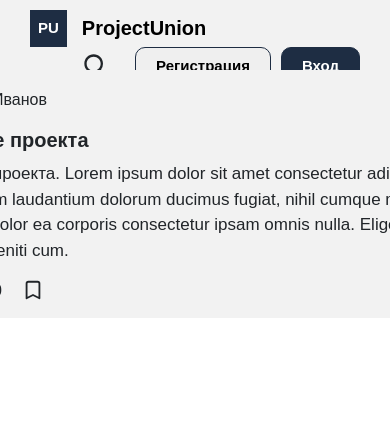
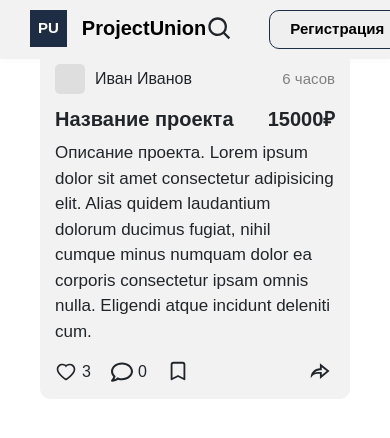
Before and after one commit to NovaLinea/project-frontend, a React (Create React App) app: page / in a window 390 px wide. Shown: the top 438 px of the page. Built offline with nearby package versions, Linux system fonts and the light colour scheme.

Commit message:
Finish add adaptation on projects and profile

```diff
--- a/src/components/AppRoute.jsx
+++ b/src/components/AppRoute.jsx
@@ -27,9 +27,9 @@ const AppRoute = () => {
 
             <Container fluid className='content'>
                 <Row>
-                    <Col md={2}><Sidebar/></Col>
+                    <Col md={3}><Sidebar/></Col>
 
-                    <Col md={10}>
+                    <Col lg={9} xl={8}>
                         {store.isAuth
                             ?
                             <Routes>
--- a/src/components/Header.jsx
+++ b/src/components/Header.jsx
@@ -2,18 +2,15 @@ import React, { useContext, useState } from 'react'
 import { Link, useNavigate } from 'react-router-dom';
 import '../styles/Header.css';
 import { Context } from "../index";
-import { AiOutlinePlus, AiOutlineBell, AiOutlineTeam } from "react-icons/ai"
-import { MdAttachMoney } from "react-icons/md"
+import { AiOutlineBell } from "react-icons/ai"
 import { BiDonateHeart, BiExit, BiSearch } from "react-icons/bi"
 import { CgProfile } from "react-icons/cg"
 import { FiSettings } from "react-icons/fi"
 import Modal from '../components/UI/modal/Modal'
 import Button from "./UI/button/Button"
-import Input from "./UI/input/Input"
 import SignUp from "../components/SignUp"
 import SignIn from "../components/SignIn"
 import { Dropdown } from 'react-bootstrap';
-import { Container, Row, Col } from "react-bootstrap";
 
 
 const Header = () => {
@@ -47,44 +44,15 @@ const Header = () => {
     }
 
     return (
-        <Container fluid align-self-center className='header'>
-            <Row>
-                <Col md={3} className="header__left">
+        <div className='header'>
+            <div className="header__left">
                 <Link to='/' className='logo__link'>
                     <div className="logo">PU</div>
                     <b className='name'>ProjectUnion</b>
                 </Link>
-                </Col>
+            </div>
 
-                <Col md={6} className="header__middle">
-                    <Input placeholder='Поиск...'/>
-
-                    {store.isAuth &&
-                        <Dropdown className='dropdown'>
-                            <Dropdown.Toggle variant="outline-dark" className='dropdown__btn'>
-                                <AiOutlinePlus className='icon'/>
-                                <span>Создать</span>
-                            </Dropdown.Toggle>
-
-                            <Dropdown.Menu variant="light" className='actions'>
-                                <Dropdown.Item className='action-item'>
-                                    <MdAttachMoney className='action-item__icon'/>
-                                    На продажу
-                                </Dropdown.Item>
-                                <Dropdown.Item className='action-item'>
-                                    <BiDonateHeart className='action-item__icon'/>
-                                    Сбор донатов
-                                </Dropdown.Item>
-                                <Dropdown.Item className='action-item'>
-                                    <AiOutlineTeam className='action-item__icon'/>
-                                    Набор команды
-                                </Dropdown.Item>
-                            </Dropdown.Menu>
-                        </Dropdown>
-                    }
-                </Col>
-
-                <Col md={3} className="header__right">
+            <div className="header__right">
                 {!store.isAuth
                     ?
                     <>
@@ -94,7 +62,6 @@ const Header = () => {
                     </>
                     :
                     <>
-                            <AiOutlinePlus className='add'/>
                         <BiSearch className='search'/>
                         <AiOutlineBell onClick={() => setShowNotifies(!showNotifies)} className='notifications'/>
 
@@ -133,8 +100,7 @@ const Header = () => {
                         </Dropdown>
                     </>
                 }
-                </Col>
-            </Row>
+            </div>
 
             <Modal title='Регистрация' visible={modalSignUp} setVisible={setModalSignUp}>
                 <SignUp action={signUp}/>
@@ -143,7 +109,7 @@ const Header = () => {
             <Modal title='Вход' visible={modalSignIn} setVisible={setModalSignIn}>
                 <SignIn action={signIn}/>
             </Modal>
-        </Container>
+        </div>
     );
 };
 
--- a/src/components/Sidebar.jsx
+++ b/src/components/Sidebar.jsx
@@ -2,9 +2,11 @@ import React, { useState, useContext } from 'react'
 import { useNavigate } from 'react-router-dom';
 import {Context} from "../index";
 import '../styles/Sidebar.css';
-import { AiOutlineFire, AiOutlineHome, AiOutlineOrderedList } from "react-icons/ai"
-import { BiMessageRounded } from "react-icons/bi"
+import { AiOutlineFire, AiOutlineHome, AiOutlineOrderedList, AiOutlinePlus, AiOutlineBell, AiOutlineTeam } from "react-icons/ai"
+import { BiMessageRounded, BiDonateHeart } from "react-icons/bi"
 import { HiOutlineBookmark } from "react-icons/hi"
+import { MdAttachMoney } from "react-icons/md"
+import { Dropdown } from "react-bootstrap"
 
 
 const Sidebar = () => {
@@ -52,6 +54,32 @@ const Sidebar = () => {
                     </div>
                 }
             </div>
+
+            <div className="sidebar__action">
+                {store.isAuth &&
+                    <Dropdown className='dropdown'>
+                        <Dropdown.Toggle variant="outline-dark" className='dropdown__btn'>
+                            <AiOutlinePlus className='icon'/>
+                            <span>Создать</span>
+                        </Dropdown.Toggle>
+
+                        <Dropdown.Menu variant="light" className='actions'>
+                            <Dropdown.Item className='action-item'>
+                                <MdAttachMoney className='action-item__icon'/>
+                                На продажу
+                            </Dropdown.Item>
+                            <Dropdown.Item className='action-item'>
+                                <BiDonateHeart className='action-item__icon'/>
+                                Сбор донатов
+                            </Dropdown.Item>
+                            <Dropdown.Item className='action-item'>
+                                <AiOutlineTeam className='action-item__icon'/>
+                                Набор команды
+                            </Dropdown.Item>
+                        </Dropdown.Menu>
+                    </Dropdown>
+                }
+            </div>
         </div>
     );
 };
--- a/src/pages/Profile.jsx
+++ b/src/pages/Profile.jsx
@@ -7,7 +7,7 @@ import Button from "../components/UI/button/Button"
 const Profile = () => {
     return (
         <div className='profile'>
-            <div className="profile__data">
+            <div className="profile__card">
                 <div className="information">
                     <div className="information_img">
 
--- a/src/styles/App.css
+++ b/src/styles/App.css
@@ -7,3 +7,59 @@ body {
 .content {
     padding-top: 20px;
 }
+
+.dropdown .dropdown__btn {
+    display: flex;
+    align-items: center;
+    border-radius: 10px;
+    border: 1.5px solid #1e2d43;
+    padding: 5px 15px;
+    font-weight: bold;
+    box-shadow: none;
+}
+
+.dropdown .dropdown__btn span {
+    margin-right: 5px;
+    margin-top: 2px;
+}
+
+.dropdown .icon {
+    font-size: 20px;
+    font-weight: bold;
+    margin-right: 5px;
+}
+
+.dropdown .actions {
+    width: 180px;
+    border: none;
+    -webkit-box-shadow: 0 3px 5px 0 rgba(116,116,116,.25);
+    box-shadow: 0 3px 5px 0 rgba(116,116,116,.25);
+}
+
+.dropdown .action-item {
+    width: 165px;
+    margin: 0 7px 7px 7px;
+    border-radius: 5px;
+    padding: 5px 8px;
+}
+
+.dropdown .action-item:hover {
+    background-color: #f2f2f2;
+}
+
+.dropdown .action-item:active {
+    background-color: #e7e7e7;
+    color: #000;
+}
+
+.dropdown .action-item .action-item__icon {
+    font-size: 20px;
+    font-weight: bold;
+    margin-right: 5px;
+}
+
+@media (max-width: 992px) {
+    .sidebar {
+        display: none;
+    }
+}
--- a/src/styles/Header.css
+++ b/src/styles/Header.css
@@ -2,6 +2,8 @@
     padding: 10px 30px;
     box-shadow: 0 3px 6px rgba(0, 0, 0, 0.02);
     background-color: #f2f2f2;
+    display: flex;
+    justify-content: space-between;
 }
 
 .header__left .logo__link {
@@ -27,67 +29,6 @@
     color: #000;
 }
 
-.header__middle {
-    display: flex;
-    align-items: center;
-    justify-content: space-between;
-}
-
-.header__middle Input {
-    width: 250px;
-    padding: 7px 10px;
-}
-
-.header__middle .dropdown .dropdown__btn {
-    display: flex;
-    align-items: center;
-    border-radius: 10px;
-    border: 1.5px solid #1e2d43;
-    padding: 5px 15px;
-    font-weight: bold;
-    box-shadow: none;
-}
-
-.header__middle .dropdown .dropdown__btn span {
-    margin-right: 5px;
-    margin-top: 2px;
-}
-
-.dropdown .icon {
-    font-size: 20px;
-    font-weight: bold;
-    margin-right: 5px;
-}
-
-.dropdown .actions {
-    width: 180px;
-    border: none;
-    -webkit-box-shadow: 0 3px 5px 0 rgba(116,116,116,.25);
-    box-shadow: 0 3px 5px 0 rgba(116,116,116,.25);
-}
-
-.dropdown .action-item {
-    width: 165px;
-    margin: 0 7px 7px 7px;
-    border-radius: 5px;
-    padding: 5px 8px;
-}
-
-.dropdown .action-item:hover {
-    background-color: #f2f2f2;
-}
-
-.dropdown .action-item:active {
-    background-color: #e7e7e7;
-    color: #000;
-}
-
-.dropdown .action-item .action-item__icon {
-    font-size: 20px;
-    font-weight: bold;
-    margin-right: 5px;
-}
-
 .header__right {
     display: flex;
     align-items: center;
@@ -98,12 +39,11 @@
     margin-left: 10px;
 }
 
-.header__right .add, .header__right .search {
+.header__right .search {
     font-size: 28px;
     font-weight: bold;
     margin-right: 25px;
     cursor: pointer;
-    display: none;
 }
 
 .header__right .notifications {
@@ -175,15 +115,3 @@
 .header__right .dropdown .logout {
     color: rgb(231, 65, 65);
 }
-
-
-@media (max-width: 992px) {
-    .header__middle {
-        display: none;
-    }
-
-    .header__right .search, .header__right .add {
-        display: block;
-        margin-right: 15px;
-    }
-}
--- a/src/styles/Profile.css
+++ b/src/styles/Profile.css
@@ -1,8 +1,9 @@
 .profile {
     padding: 0 40px;
+    max-width: 1000px;
 }
 
-.profile__data {
+.profile__card {
     border-radius: 10px;
     background-color: #f2f2f2;
     padding: 15px;
@@ -39,7 +40,7 @@
 
 .information .description {
     font-size: 15px;
-    width: 400px;
+    max-width: 400px;
 }
 
 .action .icon {
@@ -55,3 +56,26 @@
     background-color: #f2f2f2;
     border-radius: 10px;
 }
+
+
+@media (max-width: 992px) {
+    .profile {
+        margin-top: -30px;
+        padding: 0 20px;
+        width: 100%;
+        position: absolute;
+        left: 50%;
+        top: 23%;
+        -webkit-transform: translate(-50%, -50%);
+        -moz-transform: translate(-50%, -50%);
+        -ms-transform: translate(-50%, -50%);
+        -o-transform: translate(-50%, -50%);
+        transform: translate(-50%, -50%);
+    }
+}
+
+@media (max-width: 576px) {
+    .profile {
+        padding: 0 10px;
+    }
+}
--- a/src/styles/Project.css
+++ b/src/styles/Project.css
@@ -1,13 +1,6 @@
 .projects {
-    width: 600px;
-    position: absolute;
-    left: 50%;
-    top: 23%;
-    -webkit-transform: translate(-50%, -50%);
-    -moz-transform: translate(-50%, -50%);
-    -ms-transform: translate(-50%, -50%);
-    -o-transform: translate(-50%, -50%);
-    transform: translate(-50%, -50%);
+    padding: 0 40px;
+    max-width: 700px;
 }
 
 .project {
@@ -76,3 +69,18 @@
     margin-right: 5px;
     margin-top: -2px;
 }
+
+@media (max-width: 992px) {
+    .projects {
+        margin-top: 30px;
+        width: 100%;
+        position: absolute;
+        left: 50%;
+        top: 23%;
+        -webkit-transform: translate(-50%, -50%);
+        -moz-transform: translate(-50%, -50%);
+        -ms-transform: translate(-50%, -50%);
+        -o-transform: translate(-50%, -50%);
+        transform: translate(-50%, -50%);
+    }
+}
--- a/src/styles/Sidebar.css
+++ b/src/styles/Sidebar.css
@@ -30,3 +30,12 @@
     margin-right: 7px;
     font-size: 19px;
 }
+
+.sidebar .sidebar__action {
+    margin-top: 20px;
+    display: flex;
+}
+
+.sidebar__action .dropdown {
+    margin: 0 auto;
+}
```
Lines whose indentation alone changed are shown as unchanged.
